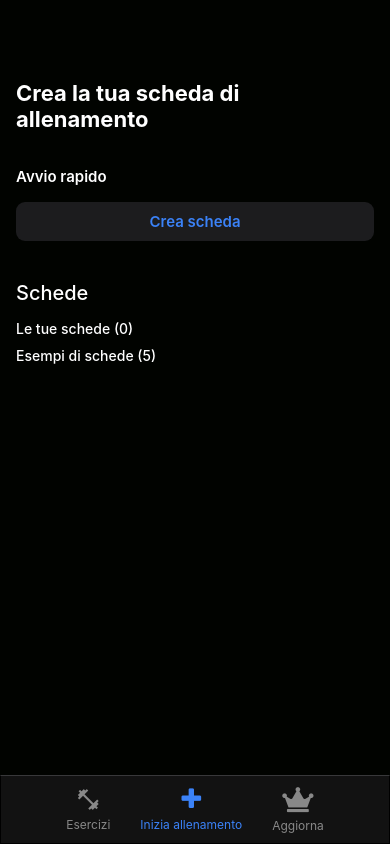
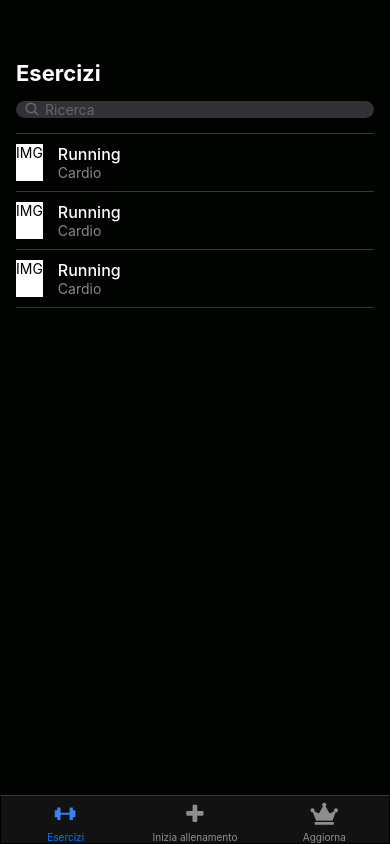
Before and after one commit to AlessandroDeFa/Fitness-App, a React Native app: screen /Esercizi in a window 390 px wide. Built offline with nearby package versions, Linux system fonts and the light colour scheme.

Commit message:
added the Bottom Tab Navigator

```diff
--- a/App.tsx
+++ b/App.tsx
@@ -1,21 +1,13 @@
 import { StatusBar } from "expo-status-bar";
+import { NavigationContainer } from "@react-navigation/native";
 import { StyleSheet, Text, View } from "react-native";
-import { Home } from "./screens/Home";
-import { Exercises } from "./screens/Exercises";
+import BottomTabNavigator from "./Navigation/TabNavigator";
 
 export default function App() {
   return (
-    <View style={styles.container}>
-      <StatusBar style="light" />
-      <Home />
-      {/* <Exercises /> */}
-    </View>
+    <NavigationContainer>
+      {/* <StatusBar style="light" /> */}
+      <BottomTabNavigator />
+    </NavigationContainer>
   );
 }
-
-const styles = StyleSheet.create({
-  container: {
-    flex: 1,
-    backgroundColor: "#010300",
-  },
-});
--- /dev/null
+++ b/Navigation/TabNavigator.tsx
@@ -0,0 +1,62 @@
+import React from "react";
+import { createBottomTabNavigator } from "@react-navigation/bottom-tabs";
+import { Home } from "../screens/Home";
+import { Exercises } from "../screens/Exercises";
+import { Premium } from "../screens/Premium";
+import { Ionicons } from "@expo/vector-icons";
+import { FontAwesome5 } from "@expo/vector-icons";
+import { FontAwesome } from "@expo/vector-icons";
+
+const Tab = createBottomTabNavigator();
+
+function BottomTabNavigator() {
+  return (
+    <Tab.Navigator
+      screenOptions={({ route }) => ({
+        headerShown: false,
+        tabBarIcon: ({ color, size, focused }) => {
+          let iconName;
+          if (route.name === "Inizia allenamento") {
+            iconName = "plus";
+            return (
+              <FontAwesome
+                name={iconName}
+                size={22}
+                color={focused ? "#3B82F7" : color}
+              />
+            );
+          } else if (route.name === "Esercizi") {
+            iconName = "barbell-sharp";
+            return (
+              <Ionicons
+                name={iconName}
+                size={22}
+                color={focused ? "#3B82F7" : color}
+              />
+            );
+          } else if (route.name === "Aggiorna") {
+            iconName = "crown";
+            return (
+              <FontAwesome5
+                name={iconName}
+                size={22}
+                color={focused ? "#3B82F7" : color}
+              />
+            );
+          }
+        },
+        tabBarStyle: {
+          backgroundColor: "#121212",
+          borderWidth: 0.5,
+          borderTopColor: "#38383A",
+        },
+      })}
+    >
+      <Tab.Screen name="Esercizi" component={Exercises} />
+      <Tab.Screen name="Inizia allenamento" component={Home} />
+      <Tab.Screen name="Aggiorna" component={Premium} />
+    </Tab.Navigator>
+  );
+}
+
+export default BottomTabNavigator;
--- a/components/Navbar.tsx
+++ /dev/null
@@ -1,76 +0,0 @@
-import React from "react";
-import { StyleSheet, View, Text, Platform } from "react-native";
-import { FontAwesome5 } from "@expo/vector-icons";
-import { FontAwesome } from "@expo/vector-icons";
-import { MaterialIcons } from "@expo/vector-icons";
-
-const styles = StyleSheet.create({
-  container: {
-    backgroundColor: "#121212",
-    flexDirection: "row",
-    justifyContent: "center",
-    position: "absolute",
-    bottom: 0,
-    width: "100%",
-    borderWidth: 0.5,
-    borderTopColor: "#38383A",
-    paddingBottom: Platform.OS === "ios" ? 15 : 0,
-  },
-  containerLink: {
-    paddingHorizontal: 15,
-    paddingVertical: 10,
-    justifyContent: "center",
-    alignItems: "center",
-  },
-  textNav: {
-    color: "#888",
-    fontSize: 12,
-    fontWeight: "400",
-  },
-  icon: {
-    color: "#888",
-    fontSize: 25,
-    marginBottom: 5,
-  },
-  selectedIcon: {
-    color: "#3B82F7",
-    fontSize: 25,
-    marginBottom: 5,
-  },
-  selectedTextNav: {
-    color: "#3B82F7",
-    fontSize: 12,
-    fontWeight: "400",
-  },
-});
-
-export const Navbar = () => {
-  return (
-    <View style={styles.container}>
-      <View style={styles.containerLink}>
-        <View>
-          <MaterialIcons name="fitness-center" style={styles.icon} />
-        </View>
-        <View>
-          <Text style={styles.textNav}>Esercizi</Text>
-        </View>
-      </View>
-      <View style={styles.containerLink}>
-        <View>
-          <FontAwesome name="plus" style={styles.selectedIcon} />
-        </View>
-        <View>
-          <Text style={styles.selectedTextNav}>Inizia allenamento</Text>
-        </View>
-      </View>
-      <View style={styles.containerLink}>
-        <View>
-          <FontAwesome5 name="crown" style={styles.icon} />
-        </View>
-        <View>
-          <Text style={styles.textNav}>Aggiorna</Text>
-        </View>
-      </View>
-    </View>
-  );
-};
--- a/package.json
+++ b/package.json
@@ -9,11 +9,15 @@
     "web": "expo start --web"
   },
   "dependencies": {
+    "@react-navigation/bottom-tabs": "^6.5.5",
+    "@react-navigation/native": "^6.1.4",
     "expo": "~47.0.12",
     "expo-status-bar": "~1.4.2",
     "react": "18.1.0",
     "react-dom": "18.1.0",
     "react-native": "0.70.5",
+    "react-native-safe-area-context": "4.4.1",
+    "react-native-screens": "~3.18.0",
     "react-native-web": "~0.18.9"
   },
   "devDependencies": {
--- a/screens/Exercises.tsx
+++ b/screens/Exercises.tsx
@@ -1,6 +1,5 @@
 import React from "react";
 import { StyleSheet, Text, View, Platform, TextInput } from "react-native";
-import { Navbar } from "../components/Navbar";
 import { Ionicons } from "@expo/vector-icons";
 import { Exercise } from "../components/Exercise";
 
@@ -27,8 +26,6 @@ export const Exercises = () => {
           <Exercise />
         </View>
       </View>
-
-      <Navbar />
     </View>
   );
 };
@@ -36,6 +33,7 @@ export const Exercises = () => {
 const styles = StyleSheet.create({
   container: {
     flex: 1,
+    backgroundColor: "#010300",
   },
   main: {
     paddingHorizontal: 16,
--- a/screens/Home.tsx
+++ b/screens/Home.tsx
@@ -1,6 +1,5 @@
 import React from "react";
 import { StyleSheet, Text, View } from "react-native";
-import { Navbar } from "../components/Navbar";
 import { Header } from "../components/Header";
 import { Programs } from "../components/Programs";
 
@@ -11,7 +10,6 @@ export const Home = () => {
         <Header />
         <Programs />
       </View>
-      <Navbar />
     </View>
   );
 };
@@ -19,6 +17,7 @@ export const Home = () => {
 const styles = StyleSheet.create({
   container: {
     flex: 1,
+    backgroundColor: "#010300",
   },
   main: {
     paddingHorizontal: 16,
--- /dev/null
+++ b/screens/Premium.tsx
@@ -0,0 +1,10 @@
+import React from "react";
+import { StyleSheet, View, Text, TouchableOpacity } from "react-native";
+
+export const Premium = () => {
+  return (
+    <View>
+      <Text>Premium</Text>
+    </View>
+  );
+};
```
Also changed, not shown: 1 other file (tests, documents, lock files or other folders).
